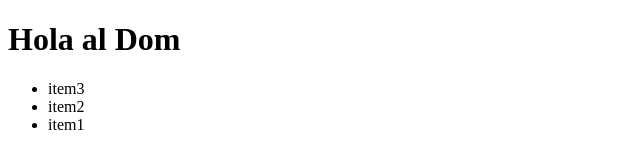
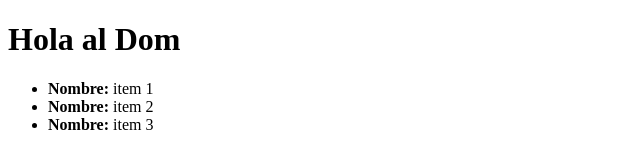
Before and after one commit to pintofelipe/appjs, a plain HTML site: page index.html in a window 1280 px wide. Shown: the whole page, without its empty margins (0-640 px from the left). Drawn offline with Linux system fonts and the light colour scheme.

Commit message:
actualizar archivos utilizando Template

```diff
--- a/app.js
+++ b/app.js
@@ -1,23 +1,22 @@
+const lista = document.querySelector('#lista');
 
-
-const lista = document.getElementById("lista");
-
-
-const arrayItem = ["item1","item2","item3"];
+const arrayLista = ['item 1', 'item 2', 'item 3'];
 
 
 const fragment = document.createDocumentFragment();
 
-arrayItem.forEach(item=>{
+arrayLista.forEach(item =>{
   const li = document.createElement('li');
-  li.textContent = item;
+  li.classList.add('list');
+  const b = document.createElement('b');
+  b.textContent = 'Nombre: ';
 
-  const childNode = fragment.firstChild;
-  console.log(item, childNode);
+  const span = document.createElement('span');
+  span.classList.add('text-danger');
+  span.textContent = item;
+  li.appendChild(b);
+  li.appendChild(span);
 
-
-  fragment.insertBefore(li,childNode);
-  //fragment.appendChild(li);
-});
-
+  fragment.appendChild(li);
+})
 lista.appendChild(fragment);
```
Also changed, not shown: index.html (line endings or trailing spaces).
